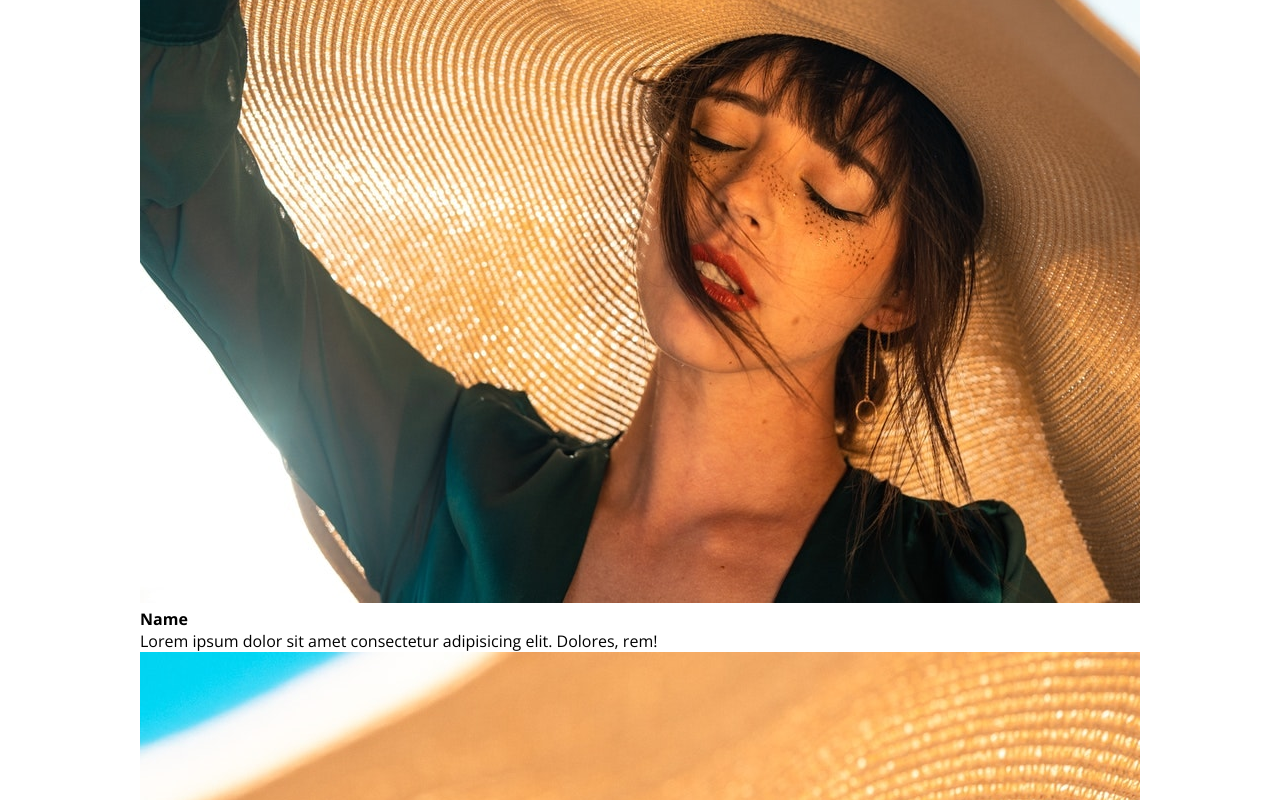
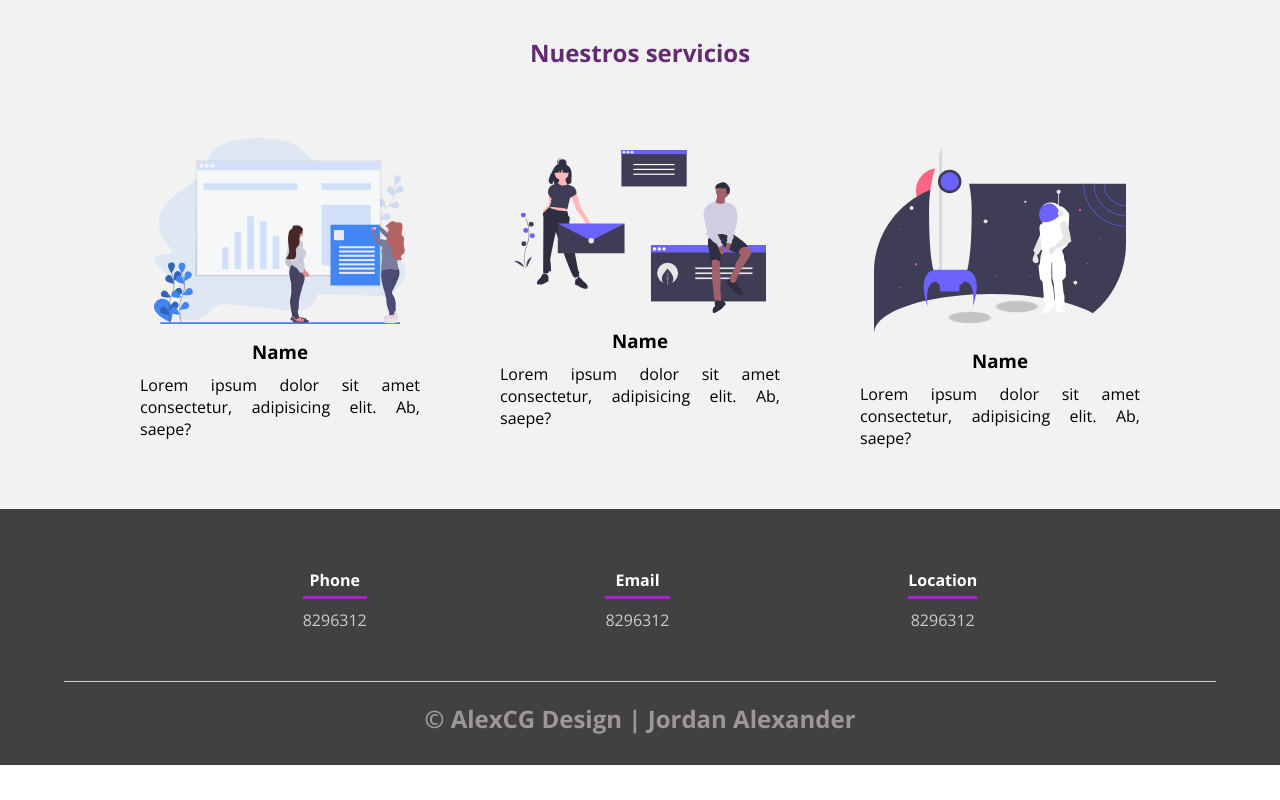
Before and after one commit to IvanMadera/Pagina-Web-HTML-CSS, a plain HTML site: page index.html in a window 1280 px wide. Shown: the part 2240-3040 px from the top of the page. After the commit the page ends 3005 px from the top, so only its background shows below. Drawn offline with nearby package versions, Linux system fonts and the light colour scheme.

Commit message:
Responsive in progress

```diff
--- a/css/estilos.css
+++ b/css/estilos.css
@@ -135,7 +135,6 @@ header .textos-header{
 .imagen-port{
     width: 24%;
     margin-bottom: 10px;
-    height: 200px;
     overflow: hidden;
     position: relative;
     cursor: pointer;
@@ -174,3 +173,172 @@ header .textos-header{
 .imagen-port:hover .hover-galeria{
     transform: scale(1);
 }
+
+/* Clients */
+
+.cards{
+    display: flex;
+    justify-content: space-evenly;
+}
+
+.cards .card{
+    background: #4d0686;
+    display: flex;
+    width: 46%;
+    height: 200px;
+    align-items: center;
+    justify-content: space-evenly;
+    border-radius: 5px;
+    box-shadow: 0 0 6px 0 rgba(0, 0, 0, .6);
+}
+
+.cards .card img{
+    width: 100px;
+    height: 100px;
+    object-fit: cover;
+    border: 3px solid #fff;
+    border-radius: 50%;
+}
+
+.cards .card > .contenido-texto-card{
+    width: 60%;
+    color: #fff;
+}
+
+.cards .card > .contenido-texto-card p{
+    font-weight: 300;
+    padding-top: 5px;
+}
+
+/* Our team */
+
+.about-services{
+    background: #f2f2f2;
+    padding-top: 30px;
+}
+
+.servicios-cont{
+    display: flex;
+    justify-content: space-between;
+    align-items: center;
+}
+
+.servicio-ind{
+    width: 28%;
+    text-align: center;
+}
+
+.servicio-ind img{
+    width: 90%;
+}
+
+.servicio-ind h3{
+    margin: 10px 0;
+}
+
+.servicio-ind p{
+    font-weight: 300;
+    text-align: justify;
+}
+
+/* Footer */
+
+footer{
+    background: #414141;
+    padding: 60px 0 30px 0;
+    margin: auto;
+    overflow: hidden;
+}
+
+.contenedor-footer{
+    display: flex;
+    width: 90%;
+    justify-content: space-evenly;
+    margin: auto;
+    padding-bottom: 50px;
+    border-bottom: 1px solid #ccc;
+}
+
+.content-foo{
+    text-align: center;
+}
+
+.content-foo h4{
+    color: #fff;
+    border-bottom: 3px solid #af20d3;
+    padding-bottom: 5px;
+    margin-bottom: 10px;
+}
+
+.content-foo p{
+    color: #ccc;
+}
+
+.titulo-final{
+    text-align: center;
+    font-size: 24px;
+    margin: 20px 0 0 0;
+    color: #9e9797;
+}
+
+@media screen and (max-width:900px){
+    header{
+        background-position: center;
+    }
+
+    .contenedor-sobre-nosotros{
+        flex-direction: column;
+        justify-content: center;
+        align-items: center;
+    }
+
+    .sobre-nosotros .contenido-textos{
+        width: 90%;
+    }
+
+    .imagen-about-us{
+        width: 90%;
+    }
+
+    /* Galeria */
+
+    .imagen-port{
+        width: 44%;
+    }
+
+    /* Clientes*/
+
+    .cards{
+        flex-direction: column;
+        justify-content: center;
+        align-items: center;
+    }
+
+    .cards .card{
+        width: 90%;
+    }
+
+    .cards .card:first-child{
+        margin-bottom: 30px;
+    }
+
+    /* Servicios */
+
+    .servicios-cont{
+        justify-content: center;
+        flex-direction: column;
+    }
+
+    .servicio-ind{
+        width: 100%;
+        text-align: center;
+    }
+    .servicio-ind:nth-child(1), .servicio-ind:nth-child(2){
+        margin-bottom: 60px;
+    }
+
+    .servicio-ind img{
+        width: 90%;
+    }
+
+}
```
